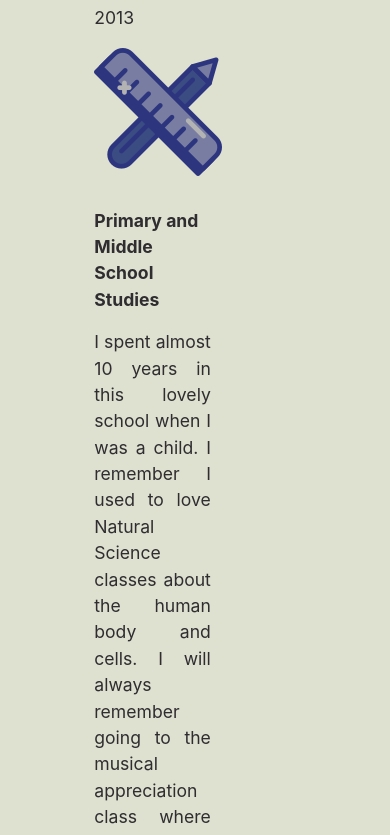
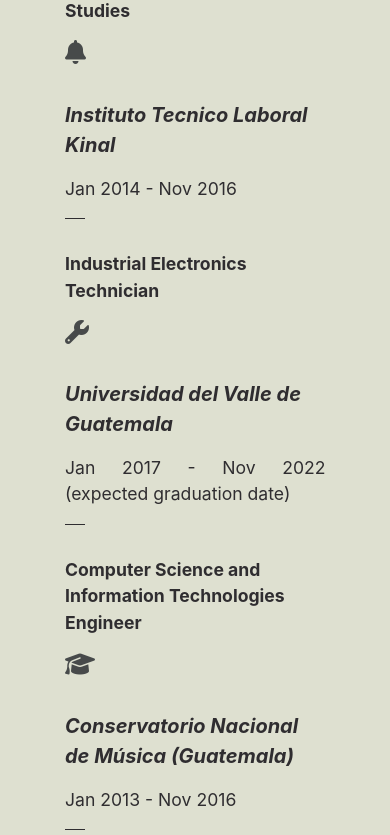
Before and after one commit to sev17238/my-personal-web-site, a React (Create React App) app: page / in a window 390 px wide. Shown: the part 1848-2683 px from the top of the page. Built offline with nearby package versions, Linux system fonts and the light colour scheme.

Commit message:
feat: :art: Experiences responsive design

```diff
--- a/src/components/Experiences/Experiences.js
+++ b/src/components/Experiences/Experiences.js
@@ -1,7 +1,7 @@
 /*
     ./src/components/main/Experiences.jsx
 */
-import React from 'react';
+import React,{Component} from 'react';
 import './Experiences.css';
 import ModExp from './ExperiencesModule/ExperiencesModule';
 import Flip from 'react-reveal/Flip';
@@ -14,8 +14,7 @@
 import circuit from '../../images/Icons/circuit.png';
 import cloud from '../../images/Icons/cloud.png';
 
-
-export default class Experiences extends React.Component {
+class Experiences extends Component {
 
     render() {
         return (
@@ -27,18 +26,20 @@
                             <h4 className='edu-exp'>Education</h4>
                             <Flip bottom>
                                 <ModExp
+                                    width={this.props.width}
                                     Name='Colegio Capouilliez'
                                     Date='Jan 2003 - Oct 2013'
                                     Acknowledgment='Primary and Middle School Studies'
                                     Description="I spent almost 10 years in this lovely school when I was a child.
                                     I remember I used to love Natural Science classes about the human body and cells.
                                     I will always remember going to the musical appreciation class
-                                    where my teacher played funny piano songs for all of her students."
+                                    where my teacher played funny piano songs for all the class."
                                     src={school}>
                                 </ModExp>
                             </Flip>
                             <Flip bottom>
                                 <ModExp
+                                    width={this.props.width}
                                     Name='Instituto Tecnico Laboral Kinal'
                                     Date='Jan 2014 - Nov 2016'
                                     Acknowledgment='Industrial Electronics Technician'
@@ -51,6 +52,7 @@
                             </Flip>
                             <Flip bottom>
                                 <ModExp
+                                    width={this.props.width}
                                     Name='Universidad del Valle de Guatemala'
                                     Date='Jan 2017 - Nov 2022 (expected graduation date)'
                                     Acknowledgment='Computer Science and Information Technologies Engineer'
@@ -63,6 +65,7 @@
                             </Flip>
                             <Flip bottom>
                                 <ModExp
+                                    width={this.props.width}
                                     Name='Conservatorio Nacional de Música (Guatemala)'
                                     Date='Jan 2013 - Nov 2016'
                                     Acknowledgment='Elementary musical training with a specialization in piano'
@@ -75,6 +78,7 @@
                             <h4 className='edu-exp'>Work Experience</h4>
                             <LightSpeed left>
                                 <ModExp
+                                    width={this.props.width}
                                     Name='DACSA'
                                     Date='Jun 2016 - Nov 2016'
                                     Acknowledgment='Full Time - Electronic Technician'
@@ -87,6 +91,7 @@
                             </LightSpeed>
                             <LightSpeed left>
                                 <ModExp
+                                    width={this.props.width}
                                     Name='CELERA'
                                     Date='Jul 2020 - Nov 2020'
                                     Acknowledgment='Part Time - Cloud Engineer'
@@ -104,3 +109,5 @@
         );
     }
 }
+
+export default Experiences;
--- a/src/components/Experiences/ExperiencesModule/ExperiencesModule.css
+++ b/src/components/Experiences/ExperiencesModule/ExperiencesModule.css
@@ -37,4 +37,27 @@
     margin: 1em;
     border-bottom: 1px solid rgb(180, 182, 168);
 }
+
+.div-line-exp{
+    border-bottom: solid 1px rgba(47, 45, 48, 1);
+    width: 20px;
+}
 /*-----------------------------------------------------------------*/
+
+@media (min-width: 149px){
+
+}
+
+@media (min-width: 500px){
+    .image-exp{
+        width: 72px;
+        height: 72px;
+    }
+}
+
+@media (min-width: 800px){
+    .image-exp{
+        width: 128px;
+        height: 128px;
+    }
+}
--- a/src/components/Experiences/ExperiencesModule/ExperiencesModule.js
+++ b/src/components/Experiences/ExperiencesModule/ExperiencesModule.js
@@ -1,40 +1,82 @@
 /*
     ./src/components/main/ExpModule.jsx
 */
-import React from 'react';
+import React, {Component} from 'react';
 import './ExperiencesModule.css';
 import { /*Container, */Row, Col } from 'reactstrap';
 import Aux from '../../../hoc/Auxiliary/Auxiliary';
 
-export default class ExpModule extends React.Component {
-    constructor(props){
-        super(props)
-        this.Name = props.Name;
-        this.Date = props.Date;
-        this.Acknowledgment = props.Acknowledgment;
-        this.Description = props.Description;
-        this.src = props.src;
+class ExpModule extends Component {
+
+    checkIconsHandler = (name) =>{
+        switch (name) {
+            case 'Colegio Capouilliez':
+                return <i className="fa fa-bell" style={{color: this.color6, fontSize: "24px", opacity: "0.8"}}></i>
+            case 'Instituto Tecnico Laboral Kinal':
+                return <i className="fa fa-wrench" style={{color: this.color6, fontSize: "24px", opacity: "0.8"}}></i>
+            case 'Universidad del Valle de Guatemala':
+                return <i className="fa fa-graduation-cap" style={{color: this.color6, fontSize: "24px", opacity: "0.8"}}></i>
+            case 'Conservatorio Nacional de Música (Guatemala)':
+                return <i className="fa fa-music" style={{color: this.color6, fontSize: "24px", opacity: "0.8"}}></i>
+            case 'DACSA':
+                return <i className="fa fa-cog" style={{color: this.color6, fontSize: "24px", opacity: "0.8"}}></i>
+            case 'CELERA':
+                return <i className="fa fa-cloud" style={{color: this.color6, fontSize: "24px", opacity: "0.8"}}></i>
+            default:
+                break;
+        }
     }
 
     render() {
-        return (
-            <Aux>
-                <div  className='div1-modexp'>
-                    <Row className='row-exp'>
-                        <Col xs="4" className='Fst-col'>
-                            <p className='edu-name p-color'>{this.Name}</p>
-                            <p className='p-normal p-color'>{this.Date}</p>
-                            <div className='div-image-exp'>
-                                <img className='image-exp' src={this.src} alt='img'></img>
-                            </div>
+        console.log(this.props.width);
+        let rowsToRender = (
+            <div  className='div1-modexp'>
+                <Row className='row'>
+                    <Col xs="4" className='Fst-col'>
+                        <p className='edu-name p-color'>{this.props.Name}</p>
+                        <p className='p-normal p-color'>{this.props.Date}</p>
+                        <div className='div-image-exp'>
+                            <img className='image-exp' src={this.props.src} alt='img'></img>
+                        </div>
+                    </Col>
+                    <Col xs="6" className='Snd-col'>
+                        <p className='edu-ack p-color'>{this.props.Acknowledgment}</p>
+                        <p className='p-normal p-color'>{this.props.Description}</p>
+                    </Col>
+                </Row>
+            </div>
+        );
+        if(this.props.width < 800){
+            rowsToRender = (
+                <div className='div1-modexp'>
+                    <Row className='row'>
+                        <Col className='Fst-col'>
+                            <p className='edu-name p-color'>{this.props.Name}</p>
+                            <p className='p-normal p-color'>{this.props.Date}</p>
+                            {this.props.width < 500
+                            ? <div className='div-line-exp'></div>
+                            : <div className='div-image-exp'>
+                                <img className='image-exp' src={this.props.src} alt='img'></img>
+                            </div>}
                         </Col>
-                        <Col xs="6" className='Snd-col'>
-                            <p className='edu-ack p-color'>{this.Acknowledgment}</p>
-                            <p className='p-normal p-color'>{this.Description}</p>
+                    </Row>
+                    <Row className='row'>
+                        <Col  className='Snd-col'>
+                            <p className='edu-ack p-color'>{this.props.Acknowledgment}</p>
+                            {this.props.width < 500
+                            ? this.checkIconsHandler(this.props.Name)
+                            : <p className='p-normal p-color'>{this.props.Description}</p>}
                         </Col>
                     </Row>
                 </div>
+            )
+        }
+        return (
+            <Aux>
+                {rowsToRender}
             </Aux>
         );
     }
 }
+
+export default ExpModule;
--- a/src/containers/MainContainer.js
+++ b/src/containers/MainContainer.js
@@ -28,7 +28,7 @@
             <Aux>
                 <ViewIntro/>
                 <AboutMe width={this.state.screenWidth}/>
-                <Experiences/>
+                <Experiences width={this.state.screenWidth}/>
                 <Abilities/>
                 <Projects/>
                 <Hobbies/>
```
